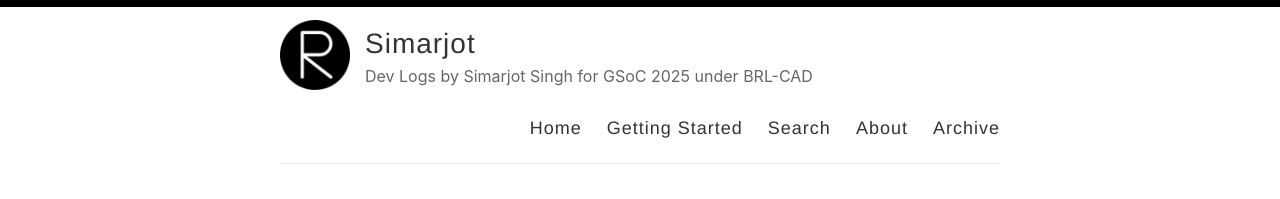
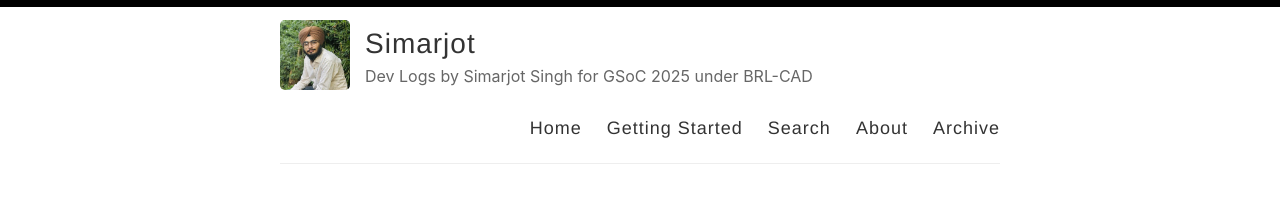
Before and after one commit to simarjot0032/GSoC2025-Blogs, a Jekyll site: the page built from index.html, in a window 1280 px wide. Shown: the top 199 px of the page. Built offline with Jekyll 4.4.1, drawn with Linux system fonts in a browser that asks for light colours; the list of posts is cut into pages by our own code.

Commit message:
added the avatar

```diff
--- a/_config.yml
+++ b/_config.yml
@@ -12,7 +12,7 @@ author: Simarjot
 description: Dev Logs by Simarjot Singh for GSoC 2025 under BRL-CAD
 
 # URL of your avatar or profile pic (you could use your GitHub profile pic)
-avatar: /images/reverie.png
+avatar: /images/avatar.jpeg
 
 #
 # Flags below are optional
```
Also changed, not shown: images/avatar.jpeg (added).
